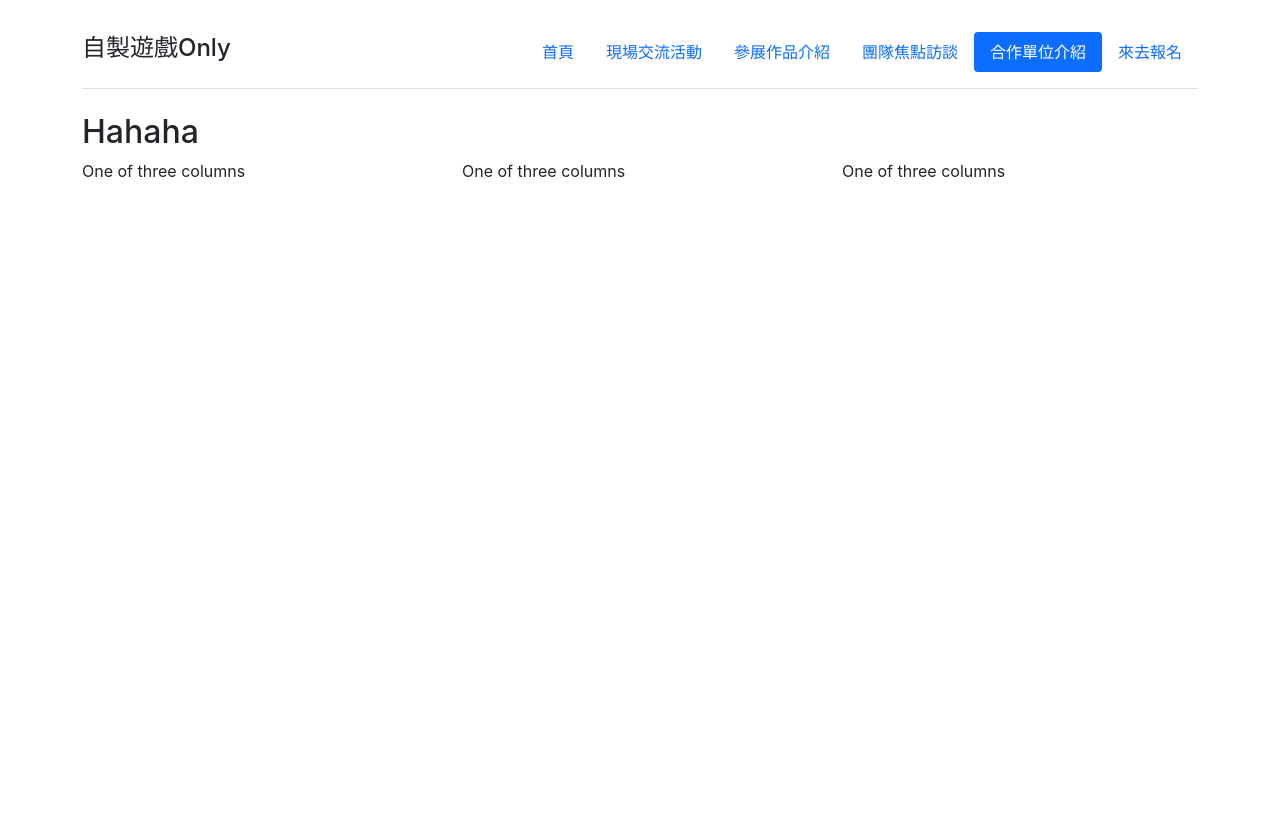
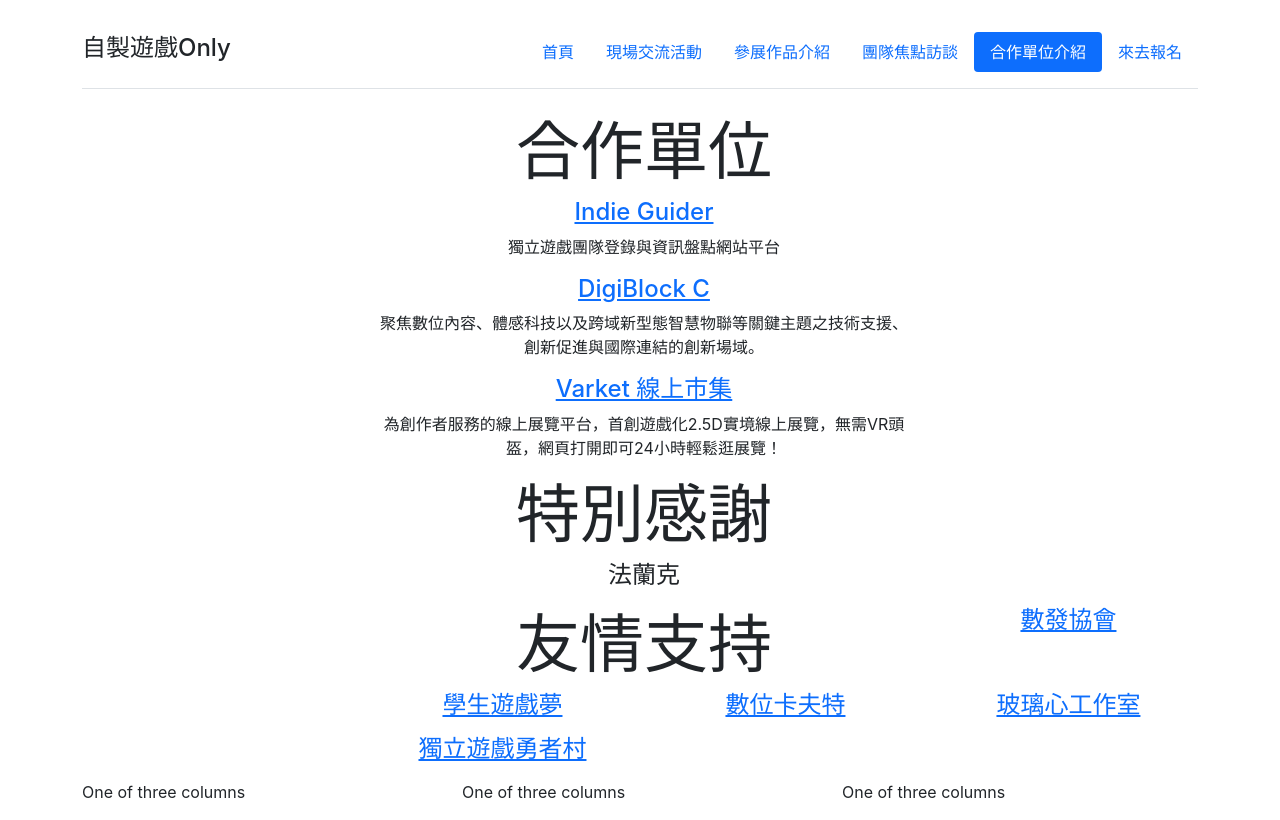
Before and after one commit to rexboy7/diygm, a React (Create React App) app: page /partners in a window 1280 px wide. Built offline with nearby package versions, Linux system fonts and the light colour scheme.

Commit message:
partner page

```diff
--- a/src/App.js
+++ b/src/App.js
@@ -4,6 +4,7 @@
 import { Home } from "./Home";
 import { ProductList } from "./ProductList";
 import { Activities } from "./Activities";
+import { Partners } from "./Partners";
 
 import React, { useCallback } from "react";
 import { BrowserRouter, Switch, Route } from "react-router-dom";
@@ -17,8 +18,8 @@
           <Route path="/activities">
             <Activities />
           </Route>
-          <Route path="/products/:page" component={ProductList}/>
-          <Route path="/products" component={ProductList}/>
+          <Route path="/products/:page" component={ProductList} />
+          <Route path="/products" component={ProductList} />
           <Route path="/interview">
             <Interview />
           </Route>
@@ -45,14 +46,11 @@
 function Interview() {
   return <h2>Hahaha</h2>;
 }
-function Partners() {
-  return <h2>Hahaha</h2>;
-}
 function Entry() {
   return <h2>Hahaha</h2>;
 }
 
 function ProductListWrapper(props) {
-  return <ProductList/>
+  return <ProductList />;
 }
 export default App;
--- /dev/null
+++ b/src/Partners.js
@@ -0,0 +1,34 @@
+import { partnersData } from "./data/partnersData.js";
+export function Partners() {
+  return partnersData.map((group) => (
+    <section className="row offset-lg-3 text-center " key={group.id}>
+      <GroupTitle title={group.name} />
+      <PartnersList
+        partners={group.partners}
+        columnPerRow={group.columnPerRow}
+      />
+    </section>
+  ));
+}
+
+function GroupTitle(props) {
+  return props.title ? (
+    <h2 className="col-lg-8 display-3 text-center">{props.title}</h2>
+  ) : null;
+}
+
+function PartnersList(props) {
+  const { partners, columnPerRow } = props;
+  const colClass = `col col-lg-${8 / columnPerRow}`;
+  if (!partners) {
+    return null;
+  }
+  return partners.map((partner) => (
+    <section className={colClass} key={partner.id}>
+      <h4>
+        <a href={partner.link}>{partner.name}</a>
+      </h4>
+      <p>{partner.description}</p>
+    </section>
+  ));
+}
--- a/src/ProductList.js
+++ b/src/ProductList.js
@@ -9,11 +9,10 @@
     super(props);
     this.state = {
       loadPage: false,
-    }
+    };
     myThis = this;
     //this.handleScroll = ;
     this.handleScroll = this.handleScroll.bind(this);
-
   }
   get page() {
     const hashPage = parseInt(this.props.match.params.page, 10) || 1;
@@ -27,30 +26,43 @@
     return itemData.slice(0, to);
   }
   componentDidMount() {
-    document.addEventListener('scroll', this.handleScroll);
+    document.addEventListener("scroll", this.handleScroll);
   }
   componentDidUpdate() {
-    if(this.state.loadPage) {
+    if (this.state.loadPage) {
       this.setState({ loadPage: false });
     }
   }
   handleScroll(e) {
-    if(!this.state.loading &&
+    if (
+      !this.state.loading &&
       this.page < this.maxPage &&
       window.pageYOffset + window.innerHeight ===
         document.documentElement.scrollHeight
     ) {
-
       this.setState({
         loadPage: true,
-        }
-      );
+      });
     }
   }
   render() {
     return (
-      <article className="row row-cols-1" >
-        {this.pagedItemData.map((item) => (
+      <article className="row row-cols-1">
+        <ProductListTable productList={this.pagedItemData} />
+        {this.state.loadPage ? (
+          <Redirect to={"/products/" + (this.page + 1)} />
+        ) : null}
+      </article>
+    );
+  }
+}
+
+function ProductListTable(props) {
+  const { productList } = props;
+  if (!productList) {
+    return null;
+  }
+  return productList.map((item) => (
     <section
       key={item.id}
       className="col col-lg-8 offset-lg-2 border-bottom p-4"
@@ -69,9 +81,5 @@
         </p>
       )}
     </section>
-        ))}
-        {this.state.loadPage ? <Redirect to={'/products/' + (this.page + 1)} /> : null}
-      </article>
-    );
+  ));
 }
-}
--- /dev/null
+++ b/src/data/partnersData.js
@@ -0,0 +1,72 @@
+export const partnersData = [
+  {
+    id: 1,
+    name: "合作單位",
+    columnPerRow: 1,
+    partners: [
+      {
+        id: 1,
+        name: "Indie Guider",
+        description: "獨立遊戲團隊登錄與資訊盤點網站平台",
+        link: "https://lihi1.com/YGl5z",
+      },
+      {
+        id: 2,
+        name: "DigiBlock C",
+        description:
+          "聚焦數位內容、體感科技以及跨域新型態智慧物聯等關鍵主題之技術支援、創新促進與國際連結的創新場域。",
+        link: "https://www.facebook.com/digiBlockC/about/?ref=page_internal",
+      },
+      {
+        id: 3,
+        name: "Varket 線上市集",
+        description:
+          "為創作者服務的線上展覽平台，首創遊戲化2.5D實境線上展覽，無需VR頭盔，網頁打開即可24小時輕鬆逛展覽！",
+        link: "https://varket.cc/",
+      },
+    ],
+  },
+  {
+    id: 2,
+    name: "特別感謝",
+    columnPerRow: 1,
+    partners: [
+      {
+        id: 1,
+        name: "法蘭克",
+      },
+    ],
+  },
+  {
+    id: 3,
+    name: "友情支持",
+    columnPerRow: 2,
+    partners: [
+      {
+        id: 1,
+        name: "數發協會",
+        link: "https://www.facebook.com/dcdw88",
+      },
+      {
+        id: 2,
+        name: "學生遊戲夢",
+        link: "https://www.facebook.com/SGDCON",
+      },
+      {
+        id: 3,
+        name: "數位卡夫特",
+        link: "https://www.facebook.com/digitalcraftercn",
+      },
+      {
+        id: 4,
+        name: "玻璃心工作室",
+        link: "https://www.facebook.com/VigilTheGame",
+      },
+      {
+        id: 5,
+        name: "獨立遊戲勇者村",
+        link: "https://www.facebook.com/IndieGameVillage",
+      },
+    ],
+  },
+];
```
Lines whose indentation alone changed are shown as unchanged.
